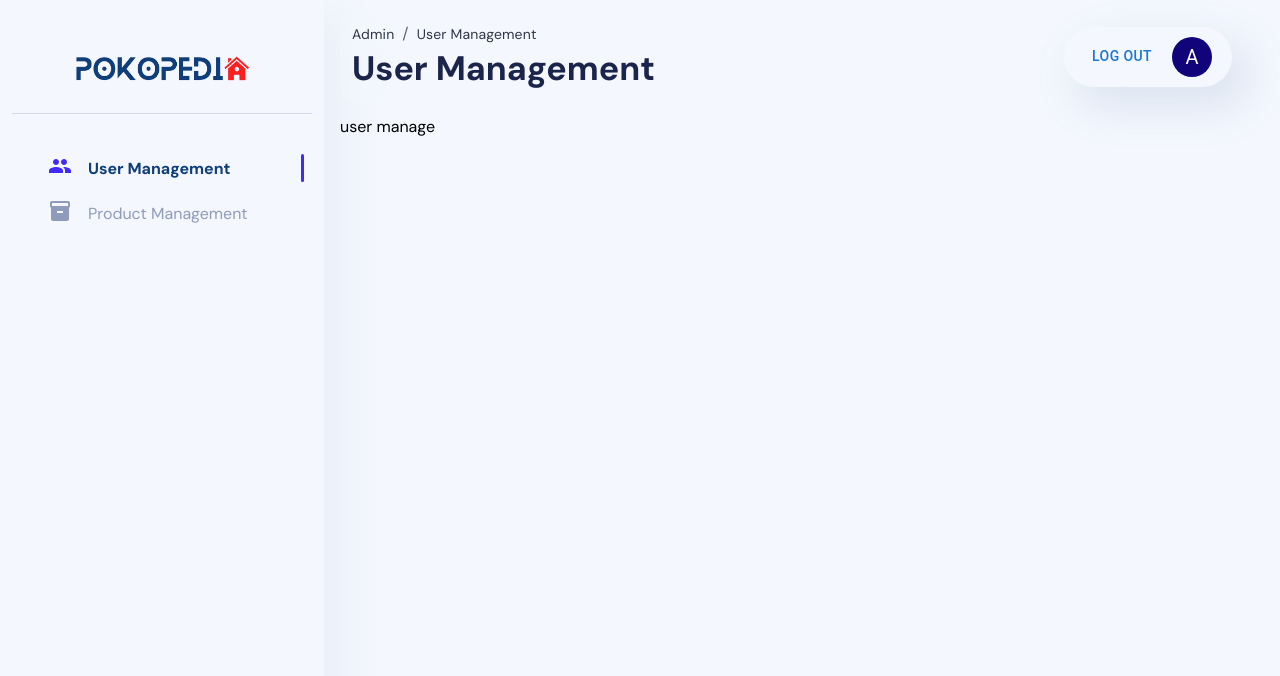
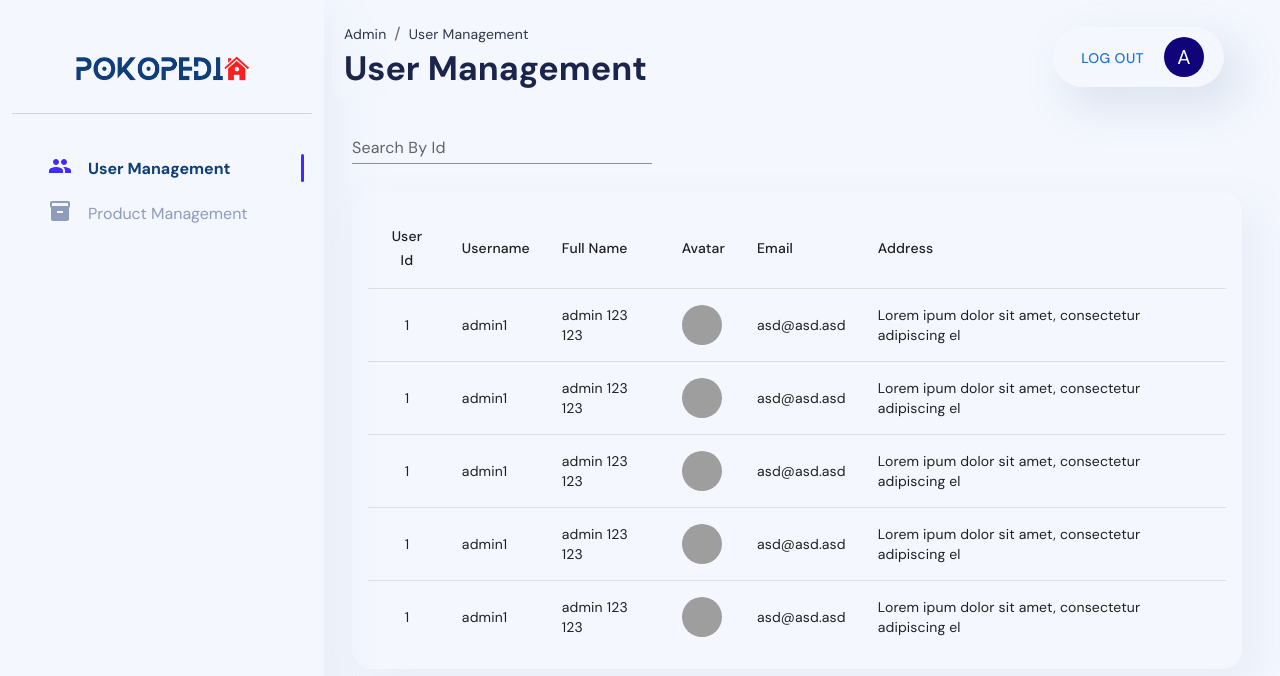
Before and after one commit to agunggst/reactjs-front-end-dashboard, a React (Create React App) app: page /admin/user-manage in a window 1280 px wide. Shown: the top 676 px of the page. Built offline with nearby package versions, Linux system fonts and the light colour scheme; grey boxes are pictures that could not be loaded.

Commit message:
checkpoint

```diff
--- /dev/null
+++ b/src/components/CustomTable.jsx
@@ -0,0 +1,44 @@
+import Table from '@mui/material/Table';
+import TableBody from '@mui/material/TableBody';
+import TableCell from '@mui/material/TableCell';
+import TableContainer from '@mui/material/TableContainer';
+import TableHead from '@mui/material/TableHead';
+import TableRow from '@mui/material/TableRow';
+import Paper from '@mui/material/Paper';
+
+import "./style/CustomTable.css"
+
+const CustomTable = ({ data, heads }) => {
+  return (
+    <div className='custom-table'>
+      <TableContainer component={Paper} style={{ boxShadow: 'none' }}>
+        <Table sx={{ minWidth: 650, border: 'none', backgroundColor: '#F4F7FE' }} aria-label="simple table">
+          <TableHead>
+            <TableRow>
+              {heads.map((head, i) => {
+                return (
+                  <TableCell align={`${head.toLowerCase().includes('id') ? 'center' : 'left'}`} key={i}>{head}</TableCell>
+                )
+              })}
+            </TableRow>
+          </TableHead>
+          <TableBody>
+            {data.map((item, index) => {
+              return (
+                <TableRow key={index} sx={{ '&:last-child td, &:last-child th': { border: 0 }, cursor: 'pointer' }}>
+                  {Object.entries(item).map(([key, value]) => {
+                    return (
+                      <TableCell align={`${key === 'id' ? 'center' : 'left'}`}>{value}</TableCell>
+                    )
+                  })}
+                </TableRow>
+              )
+            })}
+          </TableBody>
+        </Table>
+      </TableContainer>
+    </div>
+  )
+}
+
+export default CustomTable
--- a/src/components/Navbar.jsx
+++ b/src/components/Navbar.jsx
@@ -32,7 +32,7 @@ const Navbar = () => {
       </div>
       <div className="right">
         <div className="profile-nav">
-          <Button variant="text" style={{marginRight: '12px'}}>Log out</Button>
+          <Button variant="text" style={{marginRight: '12px', marginTop: '4px'}}>Log out</Button>
           <Avatar sx={{ bgcolor: '#11047a' }}>A</Avatar>
         </div>
       </div>
--- /dev/null
+++ b/src/components/style/CustomTable.css
@@ -0,0 +1,6 @@
+.custom-table{
+  padding: 16px;
+  background-color: var(--base-grey);
+  box-shadow: 14px 17px 40px 4px rgba(112, 144, 176, 0.08);
+  border-radius: 20px;
+}
--- a/src/components/style/Navbar.css
+++ b/src/components/style/Navbar.css
@@ -9,6 +9,7 @@
   display: flex;
   justify-content: space-between;
   align-items: center;
+  z-index: 10;
 }
 .navbar .title{
   color: var(--text-dark-blue-1);
--- a/src/components/style/Sidebar.css
+++ b/src/components/style/Sidebar.css
@@ -3,6 +3,7 @@
   width: 300px;
   height: calc(100vh - 48px);
   padding: 24px 12px;
+  position: fixed;
 }
 .sidebar .company-logo-container{
   margin: 32px 0;
--- a/src/index.css
+++ b/src/index.css
@@ -1,7 +1,7 @@
 @import url("https://fonts.googleapis.com/css2?family=DM+Sans:ital,wght@0,400;0,500;0,700;1,400;1,500;1,700&display=swap");
 *{
   margin: 0px;
-  font-family: "DM Sans", sans-serif;
+  font-family: "DM Sans", sans-serif !important;
   text-decoration: none;
   color: inherit;
 }
@@ -23,8 +23,11 @@
   flex-direction: row;
 }
 .default-layout .page-container{
-  margin-left: 16px;
+  margin-left: 332px;
 }
 .page{
   padding-top: 116px;
+  margin-left: 20px;
+  margin-right: 20px;
+  width: calc(100vw - 390px);
 }
--- a/src/pages/UserManage.jsx
+++ b/src/pages/UserManage.jsx
@@ -1,7 +1,59 @@
+import CustomTable from "../components/CustomTable"
+import "./style/UserManage.css"
+import { Avatar, TextField } from "@mui/material"
+
 const UserManage = () => {
+  const tableHeads = ['User Id', 'Username', 'Full Name', 'Avatar', 'Email', 'Address']
+  const users = [
+    {
+      id: 1,
+      username: 'admin1',
+      fullname: 'admin 123 123',
+      avatar: <Avatar src="https://pbs.twimg.com/media/FjU2lkcWYAgNG6d.jpg"/>,
+      email: 'asd@asd.asd',
+      address: 'Lorem ipum dolor sit amet, consectetur adipiscing el'
+    },
+    {
+      id: 1,
+      username: 'admin1',
+      fullname: 'admin 123 123',
+      avatar: <Avatar src="https://pbs.twimg.com/media/FjU2lkcWYAgNG6d.jpg"/>,
+      email: 'asd@asd.asd',
+      address: 'Lorem ipum dolor sit amet, consectetur adipiscing el'
+    },
+    {
+      id: 1,
+      username: 'admin1',
+      fullname: 'admin 123 123',
+      avatar: <Avatar src="https://pbs.twimg.com/media/FjU2lkcWYAgNG6d.jpg"/>,
+      email: 'asd@asd.asd',
+      address: 'Lorem ipum dolor sit amet, consectetur adipiscing el'
+    },
+    {
+      id: 1,
+      username: 'admin1',
+      fullname: 'admin 123 123',
+      avatar: <Avatar src="https://pbs.twimg.com/media/FjU2lkcWYAgNG6d.jpg"/>,
+      email: 'asd@asd.asd',
+      address: 'Lorem ipum dolor sit amet, consectetur adipiscing el'
+    },
+    {
+      id: 1,
+      username: 'admin1',
+      fullname: 'admin 123 123',
+      avatar: <Avatar src="https://pbs.twimg.com/media/FjU2lkcWYAgNG6d.jpg"/>,
+      email: 'asd@asd.asd',
+      address: 'Lorem ipum dolor sit amet, consectetur adipiscing el'
+    },
+  ]
   return (
     <div className="user-manage">
-      user manage
+      <div className="utilities">
+        <TextField id="standard-basic" label="Search By Id" variant="standard" sx={{ width: '300px' }} />
+      </div>
+      <div className="table">
+        <CustomTable data={users} heads={tableHeads}/>
+      </div>
     </div>
   )
 }
--- /dev/null
+++ b/src/pages/style/UserManage.css
@@ -0,0 +1,3 @@
+.utilities{
+  margin-bottom: 28px;
+}
```
